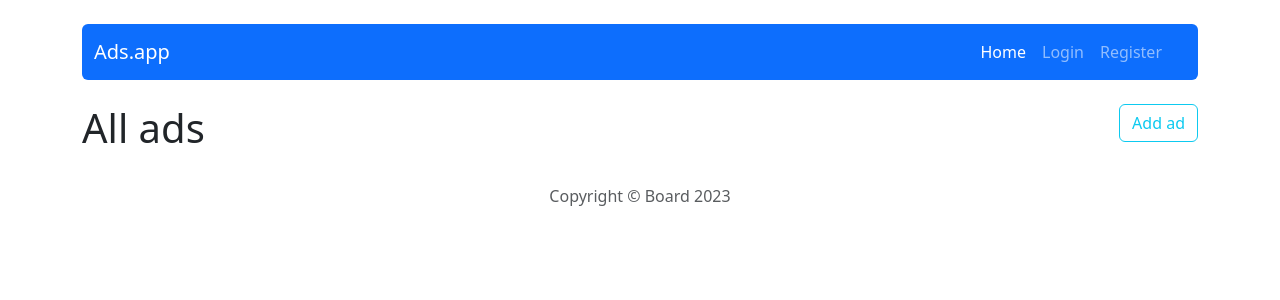
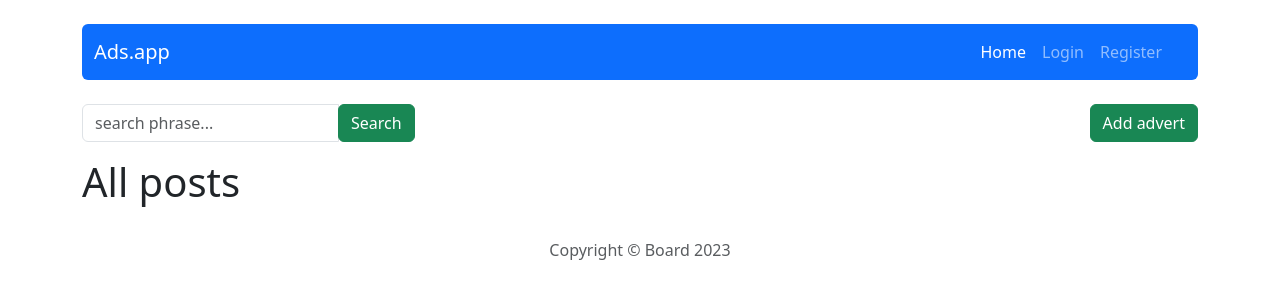
Before and after one commit to HSgod/project-board, a React (Create React App) app in the folder client/: page / in a window 1280 px wide. Shown: the top 300 px of the page. Built offline with nearby package versions, Linux system fonts and the light colour scheme.

Commit message:
Add search component and modify Home component
Signed-off-by: HSgod <hsgodkontakt@gmail.com>

```diff
--- a/client/src/App.js
+++ b/client/src/App.js
@@ -7,7 +7,6 @@ import Ad from './components/pages/Ad/Ad';
 import AddAd from './components/pages/AddAd/AddAd';
 import AdEdit from './components/pages/AdEdit/AdEdit';
 import AdRemove from './components/pages/AdRemove/AdRemove';
-import Search from './components/pages/Search/Search';
 import Login from './components/pages/Login/Login';
 import Register from './components/pages/Register/Register';
 import NotFound from './components/pages/NotFound/NotFound';
@@ -23,7 +22,6 @@ function App() {
           <Route path="/ad/add" element={<AddAd />} />
           <Route path="/ad/edit/:id" element={<AdEdit />} />
           <Route path="/ad/remove/:id" element={<AdRemove />} />
-          <Route path="/search/searchPhrase" element={<Search />} />
           <Route path="/login" element={<Login />} />
           <Route path="/register" element={<Register />} />
           <Route path="*" element={<NotFound />} />
--- a/client/src/components/features/AdForm/AdForm.js
+++ b/client/src/components/features/AdForm/AdForm.js
@@ -101,7 +101,7 @@ const AdForm = props => {
           </Form.Group>
 
           <Form.Group className="mb-4">
-            <Form.Label>Content of the ad</Form.Label>
+            <Form.Label>Content</Form.Label>
             <ReactQuill as="textarea" value={content} onChange={setContent} />
           </Form.Group>
 
@@ -111,7 +111,7 @@ const AdForm = props => {
           </Form.Group>
 
           <Form.Group className="mb-4">
-            <Form.Label>Published date</Form.Label>
+            <Form.Label>Date: </Form.Label>
             <DatePicker selected={publishDate} onChange={(date) => setPublishDate(date)} />
           </Form.Group>
 
--- /dev/null
+++ b/client/src/components/features/Search/Search.js
@@ -0,0 +1,21 @@
+import React from 'react';
+import { Link } from 'react-router-dom';
+import { Button, InputGroup, Form } from "react-bootstrap";
+
+const Search = () => {
+  return (
+    <div className="d-flex justify-content-between">
+      <div>
+      <InputGroup className="mb-3">
+        <Form.Control type="text" placeholder="search phrase..." />
+        <Link to="/ad/search/:searchPhrase">
+          <Button variant="success">Search</Button>
+        </Link>
+      </InputGroup>
+
+      </div>
+    </div>
+  );
+};
+
+export default Search;
--- a/client/src/components/pages/Home/Home.js
+++ b/client/src/components/pages/Home/Home.js
@@ -1,17 +1,53 @@
+import Spinner from "../../common/Spinner/Spinner";
 import { Button } from "react-bootstrap";
+import Search from "../../features/Search/Search";
 import { Link } from "react-router-dom";
+import { useState, useEffect } from "react";
+import { useDispatch, useSelector } from "react-redux";
+import { API_URL } from "../../../config";
+import { getAllUsers } from "../../../redux/usersRedux";
+import { updateAd } from "../../../redux/adsRedux";
 
 const Home = props => {
-    return (
+  const [pending, setPending] = useState(false);
+  const dispatch = useDispatch();
+  const user = useSelector(getAllUsers);
+
+  useEffect(() => {
+
+        if (user) {
+        fetch(`${API_URL}/auth/user/${user.login}`)
+        .then((res) => {
+            if (res.status === 200) {
+            return res.json().then((data) => {
+                dispatch(updateAd(data._id));
+            });
+            }
+        });
+        }
+    }, [dispatch, user]);
+
+  return (
+    <div>
+      {pending && <Spinner />}
+
+      {!pending && (
+      <div className="d-flex justify-content-between">
+        <Search />
+        <Link key={props.id} to={"/ad/add"}>
+          <Button variant="success">Add advert</Button>
+        </Link>
+
+      </div>
+      )}
+
+      {!pending && (
         <div>
-            <div className="d-flex justify-content-between">
-            <h1>All ads</h1>
-            <Link key={props.id} to={"/ads/add"}>
-                <Button variant="outline-info">Add ad</Button>
-            </Link>
-            </div>
+          <h1>All posts</h1>
         </div>
-    )
-}
+      )}
+    </div>
+  );
+};
 
 export default Home;
--- a/client/src/components/pages/Search/Search.js
+++ /dev/null
@@ -1,7 +0,0 @@
-const Search = () => {
-    return (
-      <div>Search</div>
-    );
-};
-
-export default Search;
```
